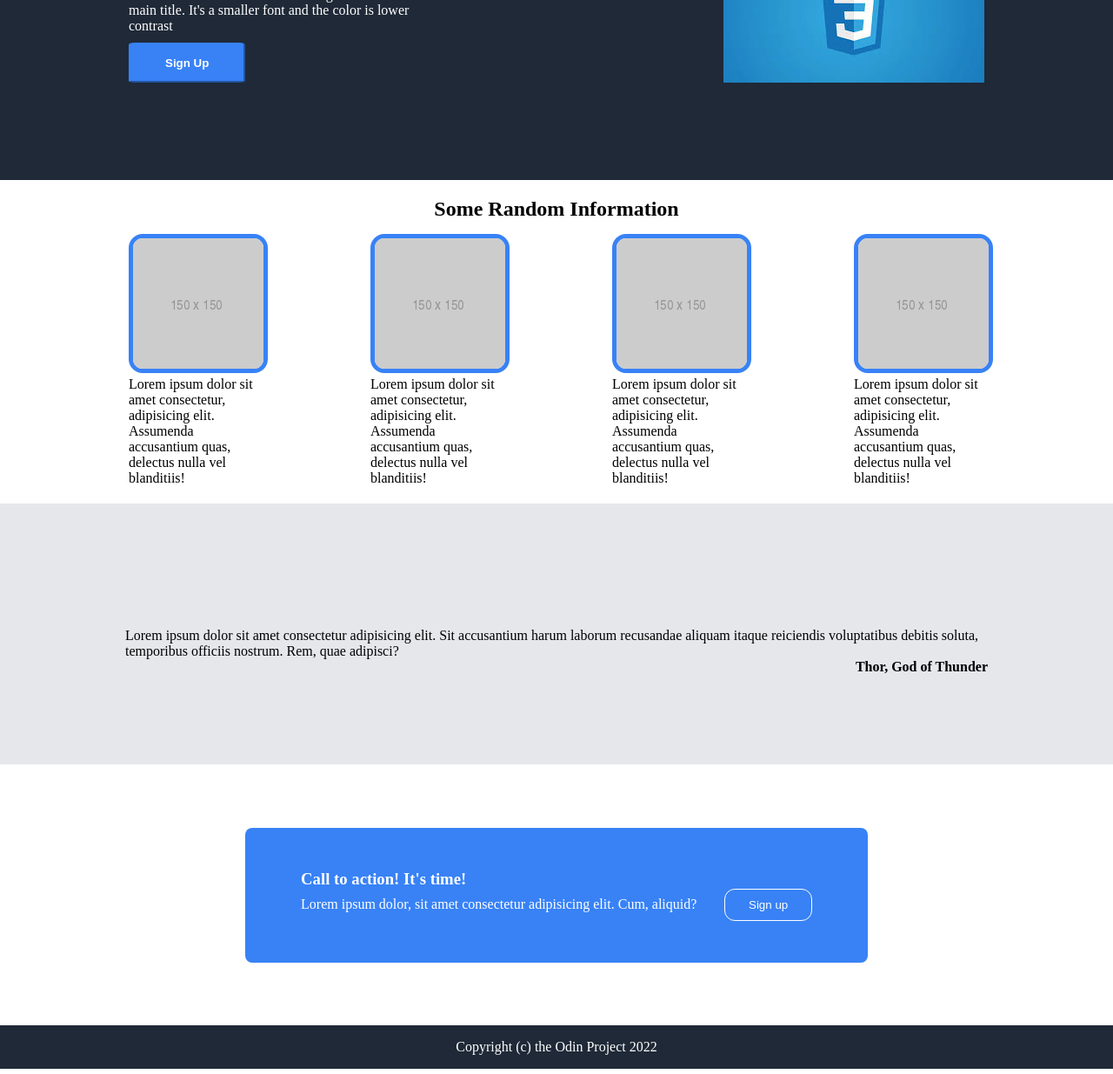
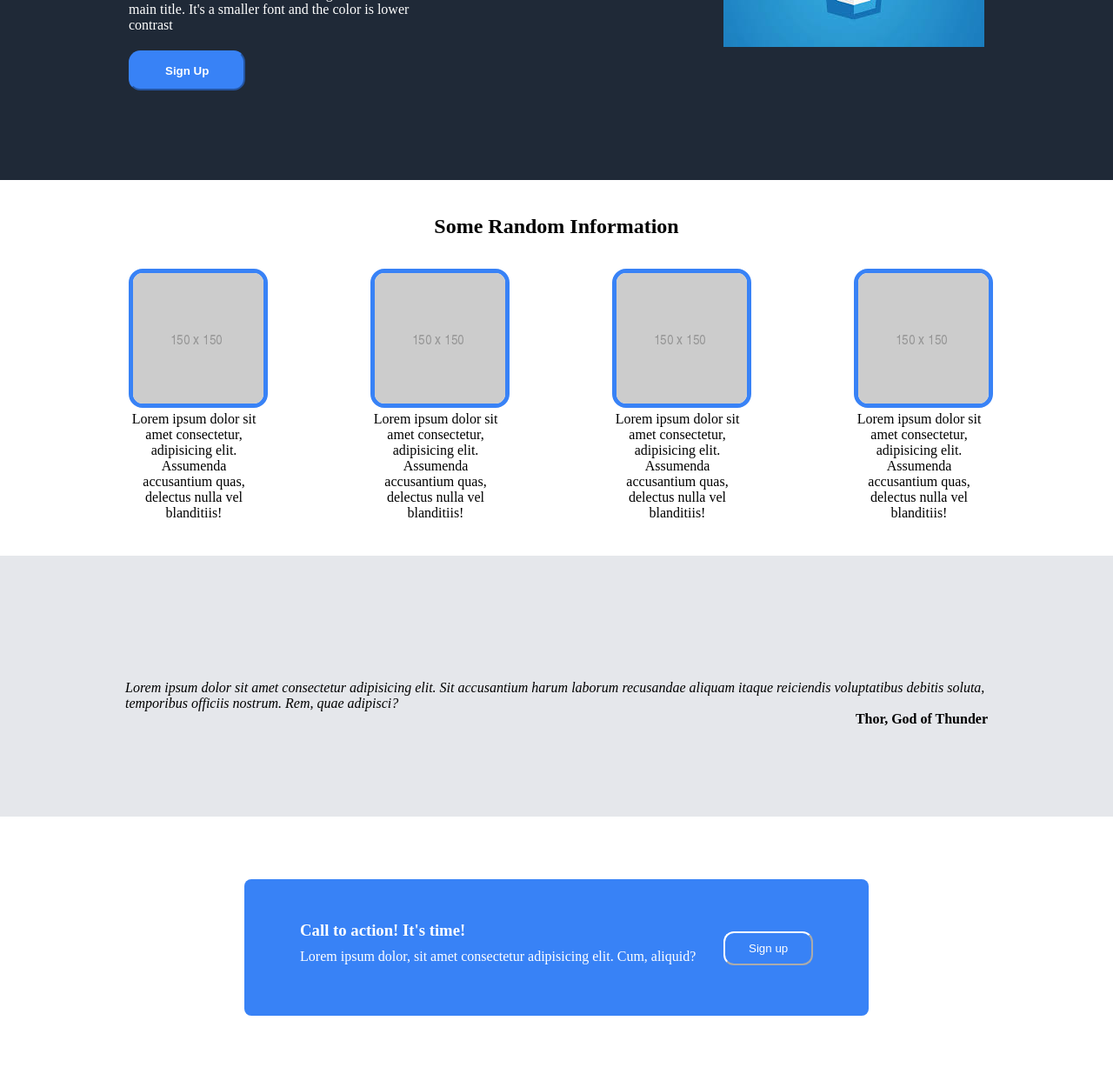
Before and after one commit to valentinhimself/odin-landing-page, a plain HTML site: page index.html in a window 1280 px wide. Shown: the part 243-1478 px from the top of the page at 87% size. Drawn offline with Linux system fonts and the light colour scheme.

Commit message:
page styling

```diff
--- a/css/style.css
+++ b/css/style.css
@@ -28,6 +28,11 @@ li {
     gap: 1rem;
     flex-wrap: wrap;
     padding: 20px;
+    font-size: 18px;
+}
+
+.logo {
+    font-size: 24px;
 }
 
 .links ul {
@@ -50,7 +55,7 @@ li {
 .btn-1 {
     background-color: #3882F6;
     padding: 1em 3em;
-    border-radius: 5%;
+    border-radius: 1em;
     border-color: #3882F6;
     color: white;
     font-weight: 900;
@@ -61,20 +66,25 @@ li {
     flex-basis: 40%;
     min-width: 25ch;
 }
+
+.left-header p {
+    margin: 10px 0;
+}
 .right-header {
     flex-basis: 60%;
     display: flex;
     justify-content: flex-end;
+    margin-bottom: 50px;
 }
 
 h2 {
     text-align: center;
-    padding-bottom: 15px;
+    padding-bottom: 35px;
 }
 
 .section2 {
     width: 80%;
-    margin: 0 auto;
+    margin: 20px auto;
     padding: 20px;
 }
 
@@ -86,6 +96,7 @@ h2 {
 .flex-list-item {
     display: flex;
     flex-direction: column;
+    text-align: center;
 }
 
 .flex-list-item > * {
@@ -148,9 +159,11 @@ h2 {
     flex-shrink: 0;
     color: white;
     background-color: #3882F6;
-    border: 1px solid white;
+    border-color: white;
     border-radius: 0.9em;
     align-self: baseline;
+    position: relative;
+    bottom: 10px;
 }
 
 .action-call-flex p {
--- a/index.html
+++ b/index.html
@@ -10,7 +10,7 @@
 <body>
 <div class="header">
     <div class="nav">
-        <div class="logo">Header Logo</div>
+        <div class="logo"><strong>Header Logo</strong> </div>
         <div class="links">
             <ul>
                 <li> <a href="#">header link one </a></li>
@@ -54,7 +54,7 @@
 
 <div class="section3">
     <div class="flex-quote">
-       <p class="quote">Lorem ipsum dolor sit amet     consectetur adipisicing elit. Sit   accusantium harum laborum recusandae aliquam  itaque reiciendis voluptatibus debitis   soluta, temporibus officiis nostrum. Rem,     quae adipisci?</p>
+       <p class="quote"><em> Lorem ipsum dolor sit amet     consectetur adipisicing elit. Sit   accusantium harum laborum recusandae aliquam  itaque reiciendis voluptatibus debitis   soluta, temporibus officiis nostrum. Rem,     quae adipisci?</em></p>
        <p class="thor"> <strong>Thor, God of   Thunder</strong> </p>
     </div>
 </div>
@@ -64,7 +64,7 @@
         <h3>Call to action! It's time!</h3>
         <div class="action-call-flex">
             <p>Lorem ipsum dolor, sit amet  consectetur adipisicing elit. Cum,   aliquid?</p>
-           <button class="btn-2">Sign up</button>
+            <button class="btn-2">Sign up</button>
         </div>
     </div>
 </div>
```
